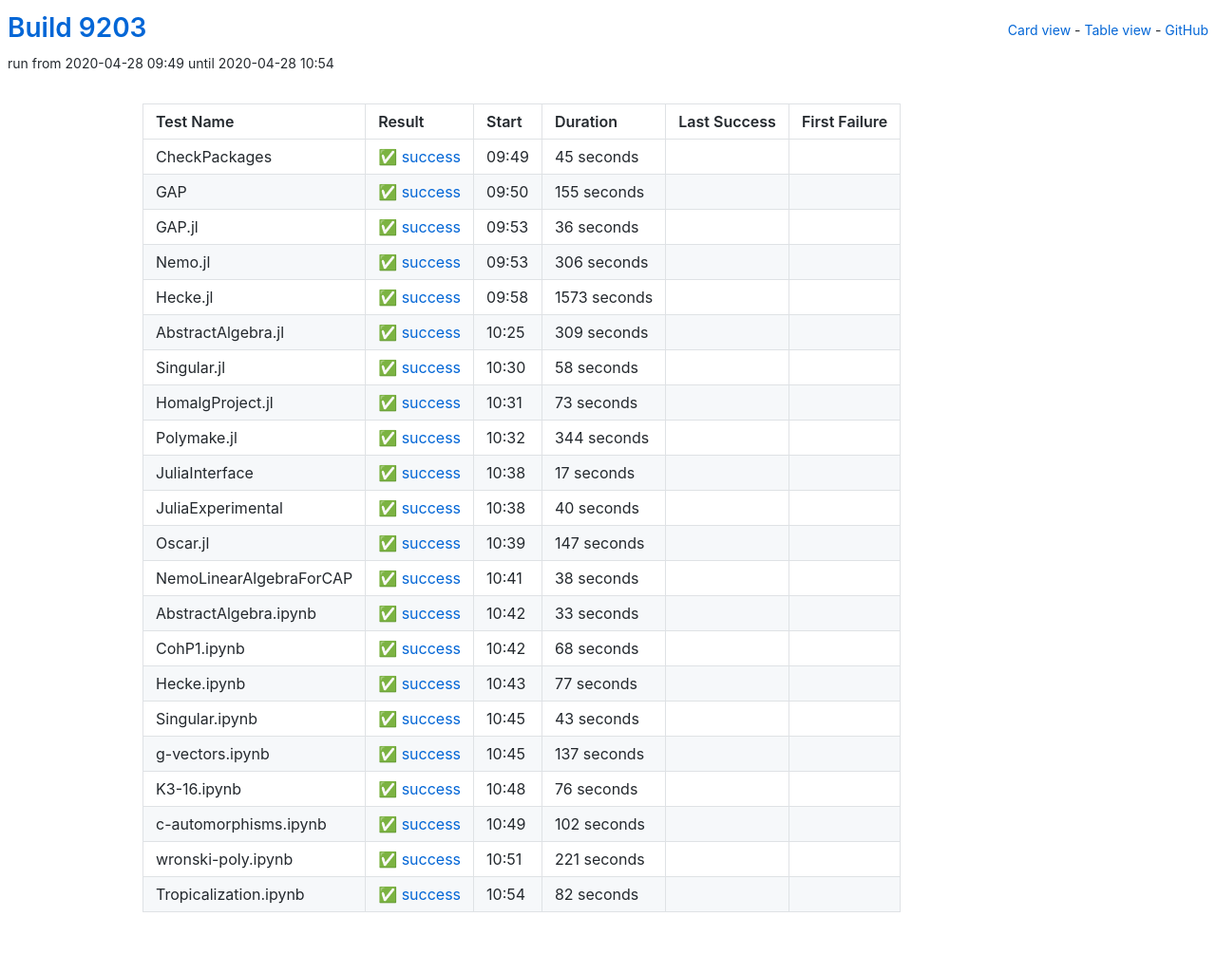
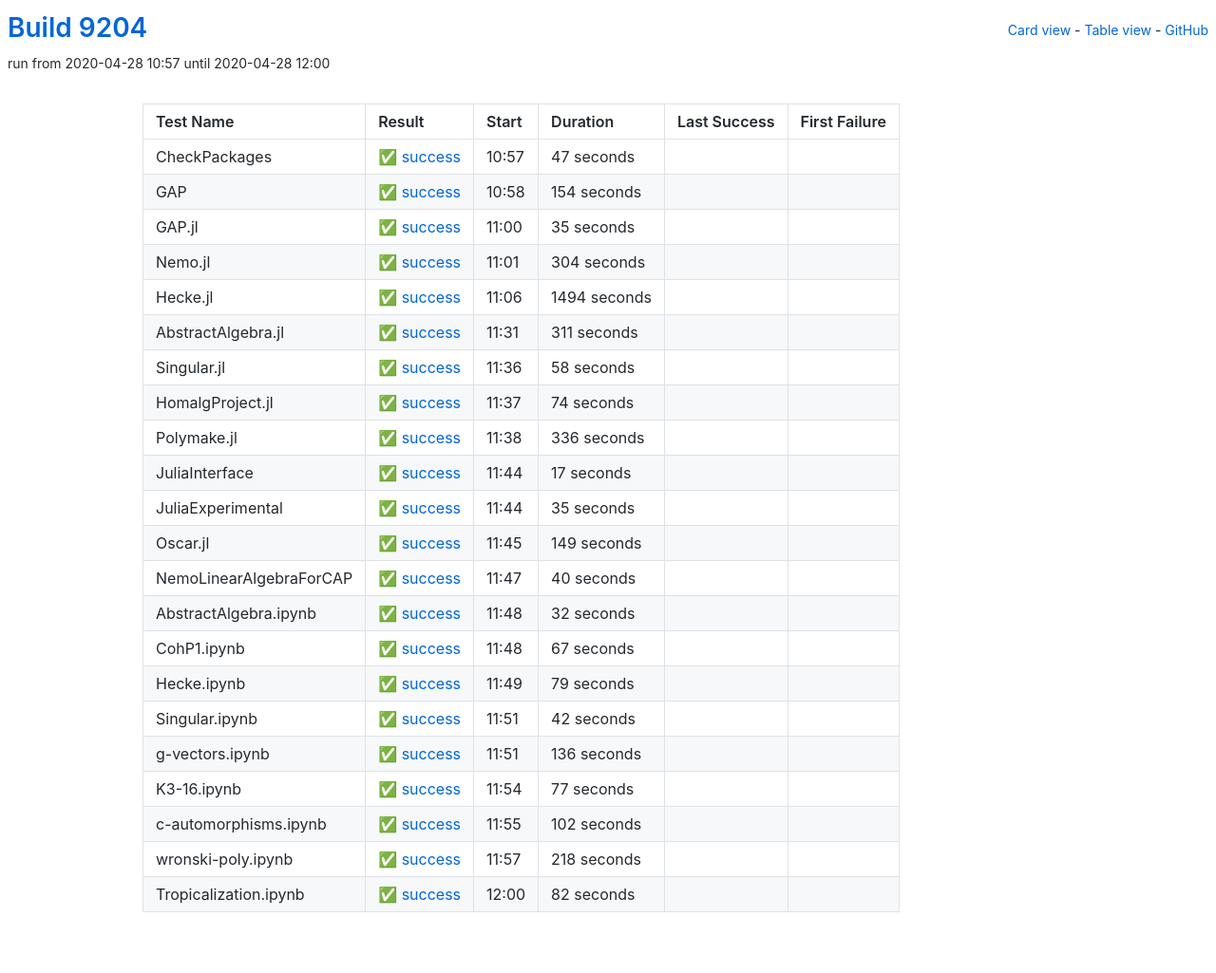
Before and after one commit to oscar-system/oscar-ci-status, a Jekyll site: the page built from table.html, in a window 1280 px wide. Shown: the whole page at 95% size. Built offline with Jekyll 4.4.1, drawn with Linux system fonts in a browser that asks for light colours.

Commit message:
Build 9204

```diff
--- a/_data/ci.yml
+++ b/_data/ci.yml
@@ -1,71 +1,71 @@
-build: 9203
-build_url: https://oscarci.mathematik.uni-kl.de/job/oscar/9203/
+build: 9204
+build_url: https://oscarci.mathematik.uni-kl.de/job/oscar/9204/
 job: oscar
 tests:
-- duration: 45
+- duration: 47
   exitcode: 0
   first_failure: false
   first_failure_url: null
   last_success: false
   last_success_url: null
-  log: https://oscarci.mathematik.uni-kl.de/job/oscar/9203/artifact/logs/build-9203/CheckPackages.log
+  log: https://oscarci.mathematik.uni-kl.de/job/oscar/9204/artifact/logs/build-9204/CheckPackages.log
   name: CheckPackages
-  start: 2020-04-28 09:49
+  start: 2020-04-28 10:57
   status: success
   success: true
-- duration: 155
+- duration: 154
   exitcode: 0
   first_failure: false
   first_failure_url: null
   last_success: false
   last_success_url: null
-  log: https://oscarci.mathematik.uni-kl.de/job/oscar/9203/artifact/logs/build-9203/GAP.log
+  log: https://oscarci.mathematik.uni-kl.de/job/oscar/9204/artifact/logs/build-9204/GAP.log
   name: GAP
-  start: 2020-04-28 09:50
+  start: 2020-04-28 10:58
   status: success
   success: true
-- duration: 36
+- duration: 35
   exitcode: 0
   first_failure: false
   first_failure_url: null
   last_success: false
   last_success_url: null
-  log: https://oscarci.mathematik.uni-kl.de/job/oscar/9203/artifact/logs/build-9203/GAP.jl.log
+  log: https://oscarci.mathematik.uni-kl.de/job/oscar/9204/artifact/logs/build-9204/GAP.jl.log
   name: GAP.jl
-  start: 2020-04-28 09:53
+  start: 2020-04-28 11:00
   status: success
   success: true
-- duration: 306
+- duration: 304
   exitcode: 0
   first_failure: false
   first_failure_url: null
   last_success: false
   last_success_url: null
-  log: https://oscarci.mathematik.uni-kl.de/job/oscar/9203/artifact/logs/build-9203/Nemo.jl.log
+  log: https://oscarci.mathematik.uni-kl.de/job/oscar/9204/artifact/logs/build-9204/Nemo.jl.log
   name: Nemo.jl
-  start: 2020-04-28 09:53
+  start: 2020-04-28 11:01
   status: success
   success: true
-- duration: 1573
+- duration: 1494
   exitcode: 0
   first_failure: false
   first_failure_url: null
   last_success: false
   last_success_url: null
-  log: https://oscarci.mathematik.uni-kl.de/job/oscar/9203/artifact/logs/build-9203/Hecke.jl.log
+  log: https://oscarci.mathematik.uni-kl.de/job/oscar/9204/artifact/logs/build-9204/Hecke.jl.log
   name: Hecke.jl
-  start: 2020-04-28 09:58
+  start: 2020-04-28 11:06
   status: success
   success: true
-- duration: 309
+- duration: 311
   exitcode: 0
   first_failure: false
   first_failure_url: null
   last_success: false
   last_success_url: null
-  log: https://oscarci.mathematik.uni-kl.de/job/oscar/9203/artifact/logs/build-9203/AbstractAlgebra.jl.log
+  log: https://oscarci.mathematik.uni-kl.de/job/oscar/9204/artifact/logs/build-9204/AbstractAlgebra.jl.log
   name: AbstractAlgebra.jl
-  start: 2020-04-28 10:25
+  start: 2020-04-28 11:31
   status: success
   success: true
 - duration: 58
@@ -74,31 +74,31 @@ tests:
   first_failure_url: null
   last_success: false
   last_success_url: null
-  log: https://oscarci.mathematik.uni-kl.de/job/oscar/9203/artifact/logs/build-9203/Singular.jl.log
+  log: https://oscarci.mathematik.uni-kl.de/job/oscar/9204/artifact/logs/build-9204/Singular.jl.log
   name: Singular.jl
-  start: 2020-04-28 10:30
+  start: 2020-04-28 11:36
   status: success
   success: true
-- duration: 73
+- duration: 74
   exitcode: 0
   first_failure: false
   first_failure_url: null
   last_success: false
   last_success_url: null
-  log: https://oscarci.mathematik.uni-kl.de/job/oscar/9203/artifact/logs/build-9203/HomalgProject.jl.log
+  log: https://oscarci.mathematik.uni-kl.de/job/oscar/9204/artifact/logs/build-9204/HomalgProject.jl.log
   name: HomalgProject.jl
-  start: 2020-04-28 10:31
+  start: 2020-04-28 11:37
   status: success
   success: true
-- duration: 344
+- duration: 336
   exitcode: 0
   first_failure: false
   first_failure_url: null
   last_success: false
   last_success_url: null
-  log: https://oscarci.mathematik.uni-kl.de/job/oscar/9203/artifact/logs/build-9203/Polymake.jl.log
+  log: https://oscarci.mathematik.uni-kl.de/job/oscar/9204/artifact/logs/build-9204/Polymake.jl.log
   name: Polymake.jl
-  start: 2020-04-28 10:32
+  start: 2020-04-28 11:38
   status: success
   success: true
 - duration: 17
@@ -107,9 +107,31 @@ tests:
   first_failure_url: null
   last_success: false
   last_success_url: null
-  log: https://oscarci.mathematik.uni-kl.de/job/oscar/9203/artifact/logs/build-9203/JuliaInterface.log
+  log: https://oscarci.mathematik.uni-kl.de/job/oscar/9204/artifact/logs/build-9204/JuliaInterface.log
   name: JuliaInterface
-  start: 2020-04-28 10:38
+  start: 2020-04-28 11:44
+  status: success
+  success: true
+- duration: 35
+  exitcode: 0
+  first_failure: false
+  first_failure_url: null
+  last_success: false
+  last_success_url: null
+  log: https://oscarci.mathematik.uni-kl.de/job/oscar/9204/artifact/logs/build-9204/JuliaExperimental.log
+  name: JuliaExperimental
+  start: 2020-04-28 11:44
+  status: success
+  success: true
+- duration: 149
+  exitcode: 0
+  first_failure: false
+  first_failure_url: null
+  last_success: false
+  last_success_url: null
+  log: https://oscarci.mathematik.uni-kl.de/job/oscar/9204/artifact/logs/build-9204/Oscar.jl.log
+  name: Oscar.jl
+  start: 2020-04-28 11:45
   status: success
   success: true
 - duration: 40
@@ -118,53 +140,64 @@ tests:
   first_failure_url: null
   last_success: false
   last_success_url: null
-  log: https://oscarci.mathematik.uni-kl.de/job/oscar/9203/artifact/logs/build-9203/JuliaExperimental.log
-  name: JuliaExperimental
-  start: 2020-04-28 10:38
+  log: https://oscarci.mathematik.uni-kl.de/job/oscar/9204/artifact/logs/build-9204/NemoLinearAlgebraForCAP.log
+  name: NemoLinearAlgebraForCAP
+  start: 2020-04-28 11:47
   status: success
   success: true
-- duration: 147
+- duration: 32
   exitcode: 0
   first_failure: false
   first_failure_url: null
   last_success: false
   last_success_url: null
-  log: https://oscarci.mathematik.uni-kl.de/job/oscar/9203/artifact/logs/build-9203/Oscar.jl.log
-  name: Oscar.jl
-  start: 2020-04-28 10:39
+  log: https://oscarci.mathematik.uni-kl.de/job/oscar/9204/artifact/logs/build-9204/AbstractAlgebra.ipynb.log
+  name: AbstractAlgebra.ipynb
+  start: 2020-04-28 11:48
   status: success
   success: true
-- duration: 38
+- duration: 67
   exitcode: 0
   first_failure: false
   first_failure_url: null
   last_success: false
   last_success_url: null
-  log: https://oscarci.mathematik.uni-kl.de/job/oscar/9203/artifact/logs/build-9203/NemoLinearAlgebraForCAP.log
-  name: NemoLinearAlgebraForCAP
-  start: 2020-04-28 10:41
+  log: https://oscarci.mathematik.uni-kl.de/job/oscar/9204/artifact/logs/build-9204/CohP1.ipynb.log
+  name: CohP1.ipynb
+  start: 2020-04-28 11:48
   status: success
   success: true
-- duration: 33
+- duration: 79
   exitcode: 0
   first_failure: false
   first_failure_url: null
   last_success: false
   last_success_url: null
-  log: https://oscarci.mathematik.uni-kl.de/job/oscar/9203/artifact/logs/build-9203/AbstractAlgebra.ipynb.log
-  name: AbstractAlgebra.ipynb
-  start: 2020-04-28 10:42
+  log: https://oscarci.mathematik.uni-kl.de/job/oscar/9204/artifact/logs/build-9204/Hecke.ipynb.log
+  name: Hecke.ipynb
+  start: 2020-04-28 11:49
   status: success
   success: true
-- duration: 68
+- duration: 42
   exitcode: 0
   first_failure: false
   first_failure_url: null
   last_success: false
   last_success_url: null
-  log: https://oscarci.mathematik.uni-kl.de/job/oscar/9203/artifact/logs/build-9203/CohP1.ipynb.log
-  name: CohP1.ipynb
-  start: 2020-04-28 10:42
+  log: https://oscarci.mathematik.uni-kl.de/job/oscar/9204/artifact/logs/build-9204/Singular.ipynb.log
+  name: Singular.ipynb
+  start: 2020-04-28 11:51
+  status: success
+  success: true
+- duration: 136
+  exitcode: 0
+  first_failure: false
+  first_failure_url: null
+  last_success: false
+  last_success_url: null
+  log: https://oscarci.mathematik.uni-kl.de/job/oscar/9204/artifact/logs/build-9204/g-vectors.ipynb.log
+  name: g-vectors.ipynb
+  start: 2020-04-28 11:51
   status: success
   success: true
 - duration: 77
@@ -173,42 +206,9 @@ tests:
   first_failure_url: null
   last_success: false
   last_success_url: null
-  log: https://oscarci.mathematik.uni-kl.de/job/oscar/9203/artifact/logs/build-9203/Hecke.ipynb.log
-  name: Hecke.ipynb
-  start: 2020-04-28 10:43
-  status: success
-  success: true
-- duration: 43
-  exitcode: 0
-  first_failure: false
-  first_failure_url: null
-  last_success: false
-  last_success_url: null
-  log: https://oscarci.mathematik.uni-kl.de/job/oscar/9203/artifact/logs/build-9203/Singular.ipynb.log
-  name: Singular.ipynb
-  start: 2020-04-28 10:45
-  status: success
-  success: true
-- duration: 137
-  exitcode: 0
-  first_failure: false
-  first_failure_url: null
-  last_success: false
-  last_success_url: null
-  log: https://oscarci.mathematik.uni-kl.de/job/oscar/9203/artifact/logs/build-9203/g-vectors.ipynb.log
-  name: g-vectors.ipynb
-  start: 2020-04-28 10:45
-  status: success
-  success: true
-- duration: 76
-  exitcode: 0
-  first_failure: false
-  first_failure_url: null
-  last_success: false
-  last_success_url: null
-  log: https://oscarci.mathematik.uni-kl.de/job/oscar/9203/artifact/logs/build-9203/K3-16.ipynb.log
+  log: https://oscarci.mathematik.uni-kl.de/job/oscar/9204/artifact/logs/build-9204/K3-16.ipynb.log
   name: K3-16.ipynb
-  start: 2020-04-28 10:48
+  start: 2020-04-28 11:54
   status: success
   success: true
 - duration: 102
@@ -217,20 +217,20 @@ tests:
   first_failure_url: null
   last_success: false
   last_success_url: null
-  log: https://oscarci.mathematik.uni-kl.de/job/oscar/9203/artifact/logs/build-9203/c-automorphisms.ipynb.log
+  log: https://oscarci.mathematik.uni-kl.de/job/oscar/9204/artifact/logs/build-9204/c-automorphisms.ipynb.log
   name: c-automorphisms.ipynb
-  start: 2020-04-28 10:49
+  start: 2020-04-28 11:55
   status: success
   success: true
-- duration: 221
+- duration: 218
   exitcode: 0
   first_failure: false
   first_failure_url: null
   last_success: false
   last_success_url: null
-  log: https://oscarci.mathematik.uni-kl.de/job/oscar/9203/artifact/logs/build-9203/wronski-poly.ipynb.log
+  log: https://oscarci.mathematik.uni-kl.de/job/oscar/9204/artifact/logs/build-9204/wronski-poly.ipynb.log
   name: wronski-poly.ipynb
-  start: 2020-04-28 10:51
+  start: 2020-04-28 11:57
   status: success
   success: true
 - duration: 82
@@ -239,8 +239,8 @@ tests:
   first_failure_url: null
   last_success: false
   last_success_url: null
-  log: https://oscarci.mathematik.uni-kl.de/job/oscar/9203/artifact/logs/build-9203/Tropicalization.ipynb.log
+  log: https://oscarci.mathematik.uni-kl.de/job/oscar/9204/artifact/logs/build-9204/Tropicalization.ipynb.log
   name: Tropicalization.ipynb
-  start: 2020-04-28 10:54
+  start: 2020-04-28 12:00
   status: success
   success: true
```
Also changed, not shown: README.md.
